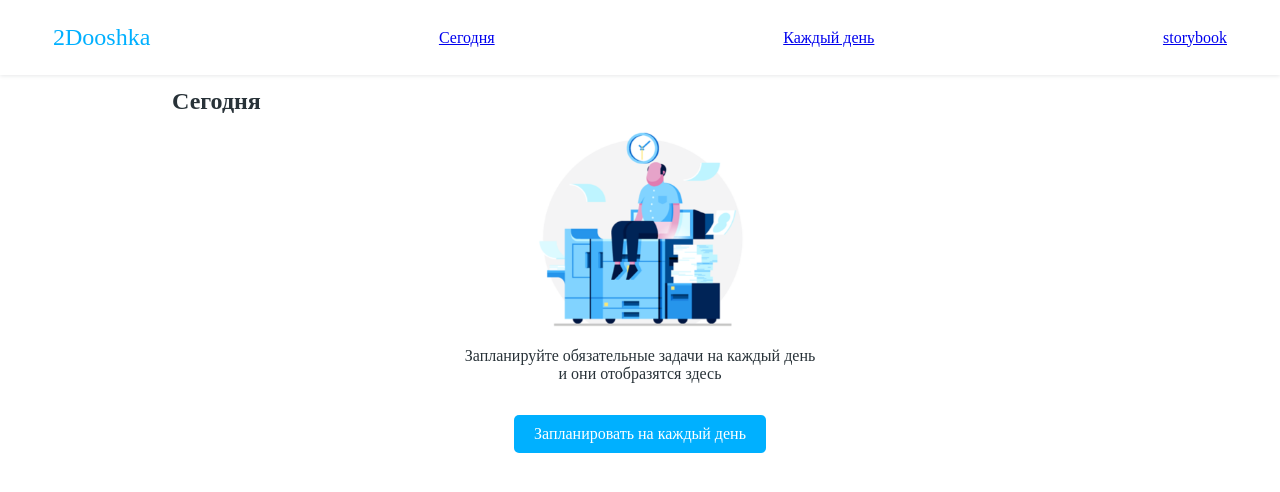
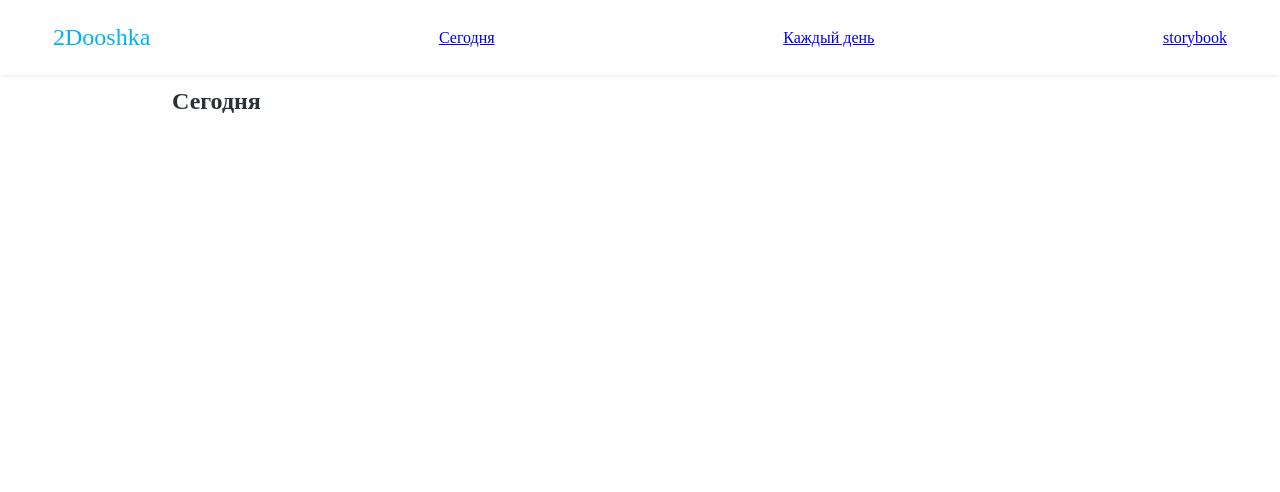
Before and after one commit to ermo4enkov/2dooshka, a React app: page / in a window 1280 px wide. Shown: the top 492 px of the page. Built offline with nearby package versions, Linux system fonts and the light colour scheme; the HTML template or start-up script is replaced by a standard one.

Commit message:
Вспомнил как правильно проверять

```diff
--- a/src/blocks/introduction/introduction.tsx
+++ b/src/blocks/introduction/introduction.tsx
@@ -1,21 +1,48 @@
 import * as React from "react";
 import Button from "../../components/button";
+import styled from "styled-components";
 
 interface IntroductionState {
-    isHide: boolean;
+    isHide?: boolean;
 }
+
+// const container = styled.div`
+//     display: $({})
+// `
+
+export const IntroductionBlock: React.StatelessComponent = props => (
+    <div className="introduction">
+        <div className="introduction__logo"></div>
+        <div className="introduction__text">Запланируйте обязательные задачи на каждый день и они отобразятся здесь</div>
+        <Button text="Запланировать на каждый день"></Button>
+    </div>
+);
+
 
 export class Introduction extends React.Component<IntroductionState> {
     constructor(props) {
         super(props);
+        this.state = {
+            isHide: true,
+        };
     }
+
+    // checkTasks(): boolean {
+
+    // }
     render() {
+        const isHide: boolean = this.state["isHide"];
+        let block = null;
+
+        if (!isHide) {
+            return(
+                block = <IntroductionBlock></IntroductionBlock>
+            );
+        }
 
         return(
-            <div className="introduction">
-                <div className="introduction__logo"></div>
-                <div className="introduction__text">Запланируйте обязательные задачи на каждый день и они отобразятся здесь</div>
-                <Button text="Запланировать на каждый день"></Button>
+            <div>
+                {block}
             </div>
         );
     }
--- a/src/components/button/button.tsx
+++ b/src/components/button/button.tsx
@@ -51,13 +51,13 @@ export class Button extends React.Component<ButtonProps, ButtonState> {
             isLoaded: false
         };
 
-        this.setDisable = this.setDisable.bind(this);
+        // this.setDisable = this.setDisable.bind(this);
 
     }
 
-    setDisable(){
-        this.setState({isBlocked: !this.state.isBlocked});
-    }
+    // setDisable(){
+    //     this.setState({isBlocked: !this.state.isBlocked});
+    // }
 
     // setLoading(){
     //     this.setState({isBlocked: !this.state.isBlocked});
@@ -65,7 +65,8 @@ export class Button extends React.Component<ButtonProps, ButtonState> {
 
     render() {
         return (
-            <StyledButton {...this.props} disabled={this.props.disabled? this.props.disabled: this.state.isBlocked} isLoading={this.props.isLoading? this.props.isLoading: this.state.isLoaded} onClick={this.setDisable}>
+            <StyledButton {...this.props} disabled={this.props.disabled? this.props.disabled: this.state.isBlocked} isLoading={this.props.isLoading? this.props.isLoading: this.state.isLoaded}>
+            {/* onClick={this.setDisable} */}
                 {this.props.isLoading ? <div className={this.props.isLoading? "loader": ""}>Loading...</div>: this.props.text }
             </StyledButton>
         );
```
Also changed, not shown: 3 other files (tests, documents, lock files or other folders).
